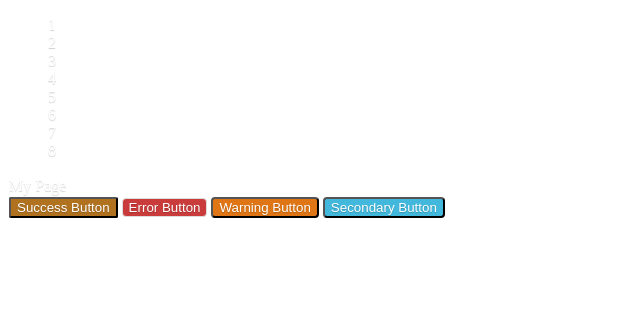
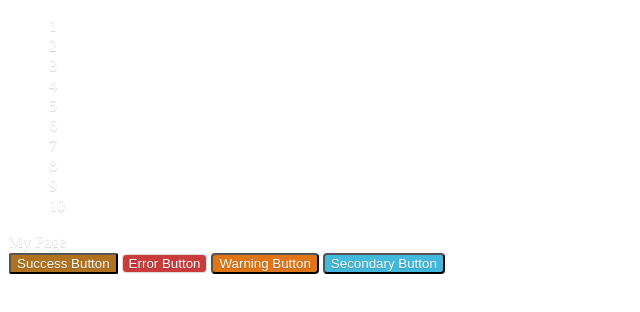
Before and after one commit to djshin98/Hello, a website: page src/index.html in a window 1280 px wide. Shown: the whole page, without its empty margins (0-640 px from the left). Drawn offline with nearby package versions, Linux system fonts and the light colour scheme; files that its build step writes are made by us from their sources.

Commit message:
second message

```diff
--- a/src/index.html
+++ b/src/index.html
@@ -8,14 +8,36 @@
 </head>
 <body>
     <ul>
-        <li>1</li>
-        <li>2</li>
-        <li>3</li>
-        <li>4</li>
-        <li>5</li>
-        <li>6</li>
-        <li>7</li>
-        <li>8</li>
+        <li>
+            <div>1</div>
+        </li>
+        <li>
+            <div>2</div>
+        </li>
+        <li>
+            <div>3</div>
+        </li>
+        <li>
+            <div>4</div>
+        </li>
+        <li>
+            <div>5</div>
+        </li>
+        <li>
+            <div>6</div>
+        </li>
+        <li>
+            <div>7</div>
+        </li>
+        <li>
+            <div>8</div>
+        </li>
+        <li>
+            <div>9</div>
+        </li>
+        <li>
+            <div>10</div>
+        </li>
     </ul>
     <div>My Page</div>
     <div class="mypattern">
```
Also changed, not shown: src/index.js (+4 -4 lines), src/my.html (added, +11 -0 lines), 1 other file.
